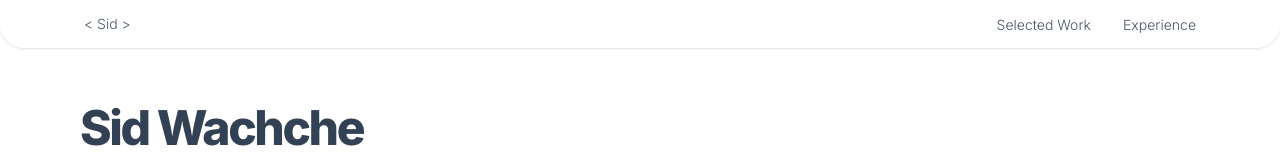
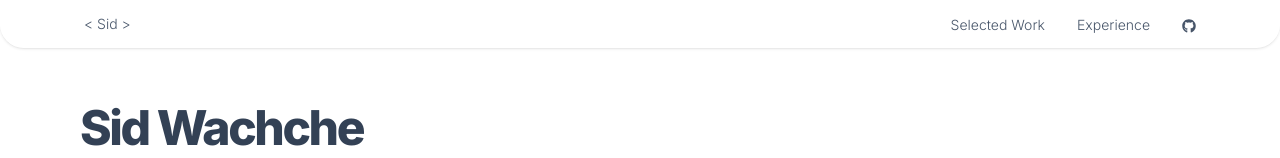
Before and after one commit to sidwachche/portfolio-2024, a Next.js app: page / in a window 1280 px wide. Shown: the top 158 px of the page. Built offline with nearby package versions, Linux system fonts and the light colour scheme.

Commit message:
add vercel analytics, fix accessibility issues

```diff
--- a/package.json
+++ b/package.json
@@ -15,6 +15,7 @@
     "@next/mdx": "^14.2.3",
     "@radix-ui/react-tabs": "^1.0.4",
     "@types/mdx": "^2.0.13",
+    "@vercel/analytics": "^1.3.1",
     "clsx": "^2.1.1",
     "framer-motion": "^11.2.4",
     "next": "14.2.3",
--- a/src/app/layout.tsx
+++ b/src/app/layout.tsx
@@ -1,4 +1,5 @@
 import type { Metadata } from "next";
+import { Analytics } from "@vercel/analytics/react";
 import { Inter } from "next/font/google";
 import "./globals.css";
 import clsx from "clsx";
@@ -25,6 +26,7 @@ export default function RootLayout({
           {children}
         </section>
         <Footer />
+        <Analytics />
       </body>
     </html>
   );
--- a/src/components/footer.tsx
+++ b/src/components/footer.tsx
@@ -1,4 +1,5 @@
 "use client";
+import Link from "next/link";
 import { FaGithub, FaLinkedin } from "react-icons/fa";
 import { FaSquareTwitter } from "react-icons/fa6";
 
@@ -18,7 +19,7 @@ const socialList = [
 
 function Footer() {
   return (
-    <footer className="bg-black py-20 px-10 flex text-slate-300 rounded-t-3xl">
+    <footer className="bg-black py-20 px-10 flex md:flex-row flex-col md:items-start items-center justify-center gap-4 text-slate-300 rounded-t-3xl">
       <p className="">© 2024 Sid Wachche</p>
       <section className="flex flex-col items-center justify-center grow gap-4">
         <a href="mailto:sidwachche@outlook.com" className="underline">
@@ -26,15 +27,16 @@ function Footer() {
         </a>
         <section className="flex gap-6">
           {socialList?.map(({ name, link, icon: Icon }) => (
-            <a
+            <Link
               key={name}
               className=""
               href={link}
               target="_blank"
               rel="noreferrer"
+              aria-label={`link to my ${name}`}
             >
               <Icon className="text-3xl" />
-            </a>
+            </Link>
           ))}
         </section>
       </section>
--- a/src/components/header.tsx
+++ b/src/components/header.tsx
@@ -1,6 +1,7 @@
 "use client";
 
 import Link from "next/link";
+import { FaGithub } from "react-icons/fa";
 
 function Header() {
   return (
@@ -16,6 +17,16 @@ function Header() {
         <Link href="/#experience" className="text-sm p-1 hover:text-black ">
           Experience
         </Link>
+
+        <Link
+          target="_blank"
+          rel="noreferrer"
+          aria-label={`link to my github account`}
+          href="https://github.com/sidwachche"
+          className="text-sm p-1 hover:text-black "
+        >
+          <FaGithub className="inline-block" />
+        </Link>
       </section>
     </nav>
   );
--- a/src/components/work-showcase.tsx
+++ b/src/components/work-showcase.tsx
@@ -64,7 +64,7 @@ function WorkShowcase() {
             <h3 className="text-5xl text-primary-gradient tracking-tight font-bold pr-2">
               {title}
             </h3>
-            <h2 className="text-lg text-gray-600 ">{description}</h2>
+            <h4 className="text-lg text-gray-600 ">{description}</h4>
             <Link
               className="text-md text-gray-500 my-5 underline decoration-dotted cursor-pointer"
               href={link}
@@ -96,9 +96,9 @@ function WorkShowcase() {
           <p className="text-md text-gray-600 my-2">
             These are freeCodeCamp react certification projects
           </p>
-          <h2 className="text-sm text-gray-500 mt-6">
+          <h4 className="text-sm text-gray-500 mt-6">
             click on a tile to checkout live projects and code
-          </h2>
+          </h4>
         </div>
         <section className="max-w-[850px] h-auto">
           <MacWindowWrapper disableTapAnimation tagName="org-charts">
```
Also changed, not shown: 1 other file (tests, documents, lock files or other folders).
